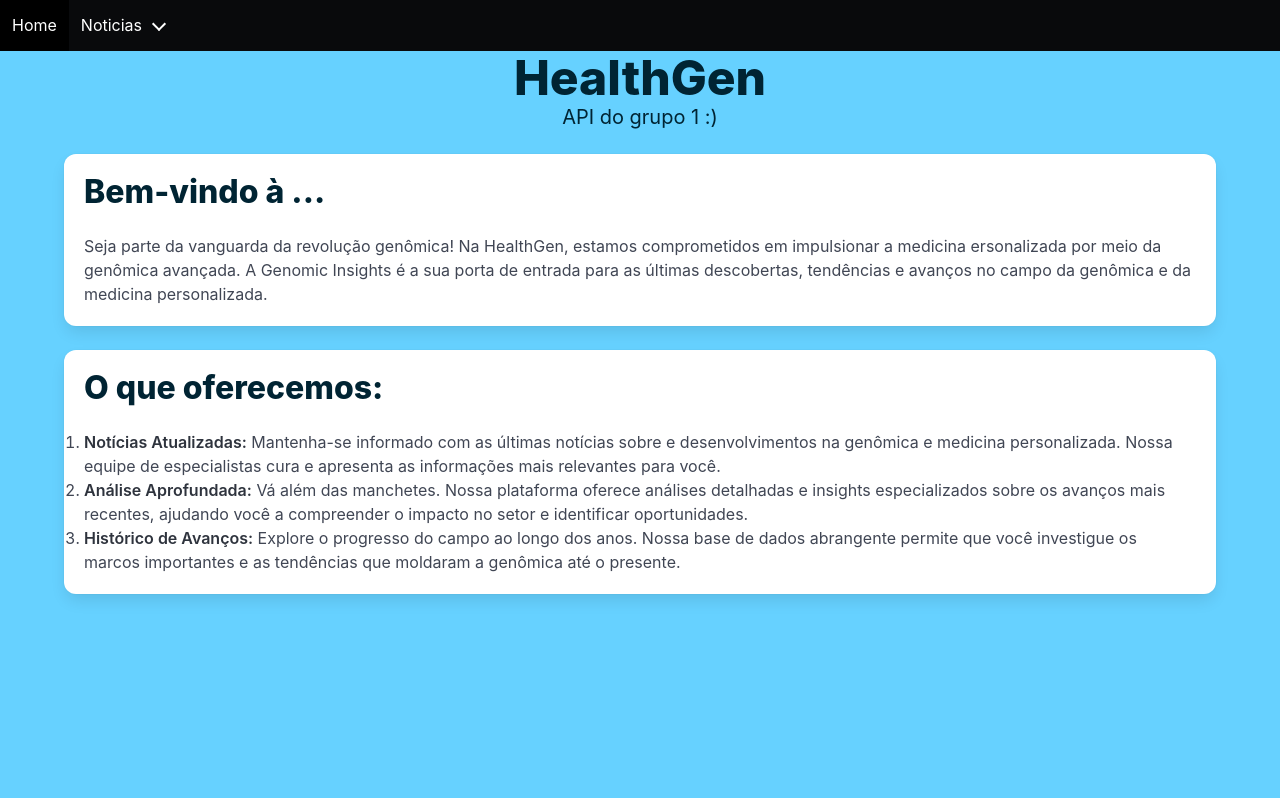
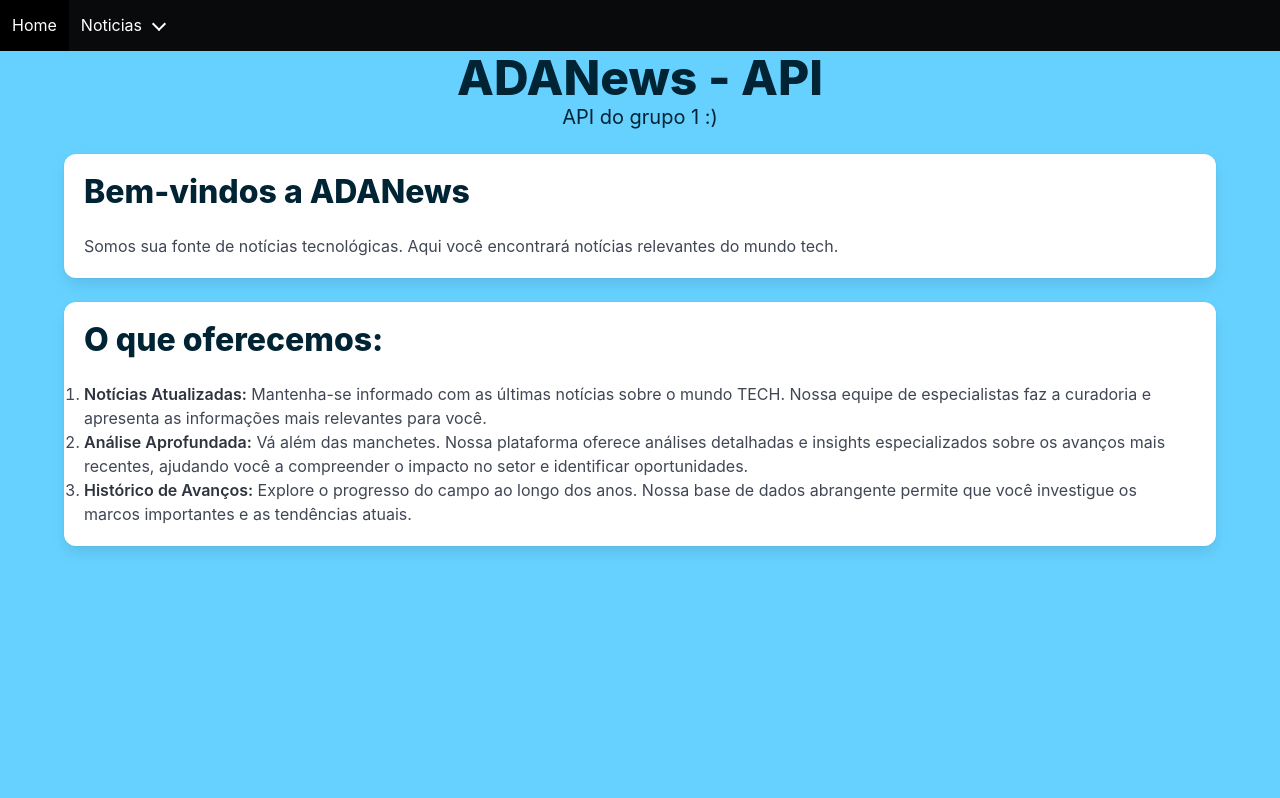
Before and after one commit to CarduCaldeira/DataExtraction_ADA, a Flask app: page / in a window 1280 px wide. Shown: the part 1-799 px from the top of the page. Run offline with Flask 3, Linux system fonts and the light colour scheme; some libraries are stand-ins or nearby versions.

Commit message:
corrections

```diff
--- a/source/app.py
+++ b/source/app.py
@@ -16,6 +16,7 @@ csrf = CSRFProtect(app)
 def homepage():
     return render_template("index.html")
 
+
 # OK
 @app.route('/allnews')
 def all_news():
@@ -23,6 +24,7 @@ def all_news():
     df_news = load_db(query)
     dict_news = df_news.to_dict(orient='records')
     return render_template("all_news.html", tabela=dict_news)
+
 
 # OK
 @app.route('/news_by_day')
@@ -157,8 +159,8 @@ def run_scheduler():
 
 if __name__ == "__main__":
 
-    schedule.every().hour.at(":16").do(update_raw_db)
-    schedule.every().day.at("12:17").do(update_db_silver)
+    schedule.every().hour.at(":52").do(update_raw_db)
+    schedule.every().day.at("16:53").do(update_db_silver)
     port = 5000
 
     scheduler_thread = threading.Thread(target=run_scheduler)
--- a/source/templates/index.html
+++ b/source/templates/index.html
@@ -2,18 +2,17 @@
 
 {% block content %}
 <h1 class="title is-size-1 has-text-centered">
-  HealthGen
+  ADANews - API
 </h1>
 <h2 class="subtitle has-text-centered">
   API do grupo 1 :)
 </h2>
 
 <div class="box">
-    <h2 class="title is-size-3"> Bem-vindo à ... </h2>
+    <h2 class="title is-size-3"> Bem-vindos a ADANews</h2>
     <p>
-      Seja parte da vanguarda da revolução genômica! Na HealthGen, estamos comprometidos em impulsionar a medicina
-      ersonalizada por meio da genômica avançada. A Genomic Insights é a sua porta de entrada para as últimas
-      descobertas, tendências e avanços no campo da genômica e da medicina personalizada.
+    Somos sua fonte de notícias tecnológicas. Aqui você encontrará
+    notícias relevantes do mundo tech.
     </p>
 </div>
 
@@ -22,7 +21,7 @@
     <ol type="1">
         <li>
             <strong>Notícias Atualizadas:</strong> Mantenha-se informado com as últimas notícias sobre
-            e desenvolvimentos na genômica e medicina personalizada. Nossa equipe de especialistas cura e apresenta
+            o mundo TECH. Nossa equipe de especialistas faz a curadoria e apresenta
             as informações mais relevantes para você.
         </li>
         <li>
@@ -32,8 +31,7 @@
         </li>
         <li>
             <strong>Histórico de Avanços:</strong> Explore o progresso do campo ao longo dos anos. Nossa base de dados
-            abrangente permite que você investigue os marcos importantes e as tendências que
-            moldaram a genômica até o presente.
+            abrangente permite que você investigue os marcos importantes e as tendências atuais.
         </li>
     </ol>
 </div>
--- a/source/templates/news_by_year.html
+++ b/source/templates/news_by_year.html
@@ -12,7 +12,7 @@
     <div class="box"><table class="table is-fullwidth is-bordered is-hoverable mx-auto">
         <thead>
             <tr>
-                <th>Mês</th>
+                <th>Ano</th>
                 <th>Quantidade de Notícias</th>
             </tr>
         </thead>
```
Also changed, not shown: source/utils.py (+7 -5 lines).
